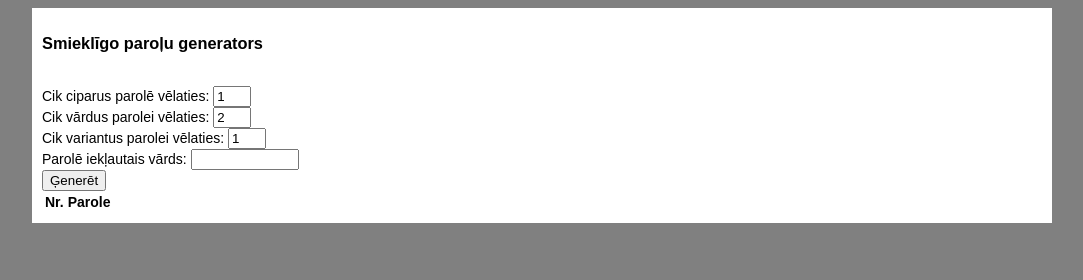
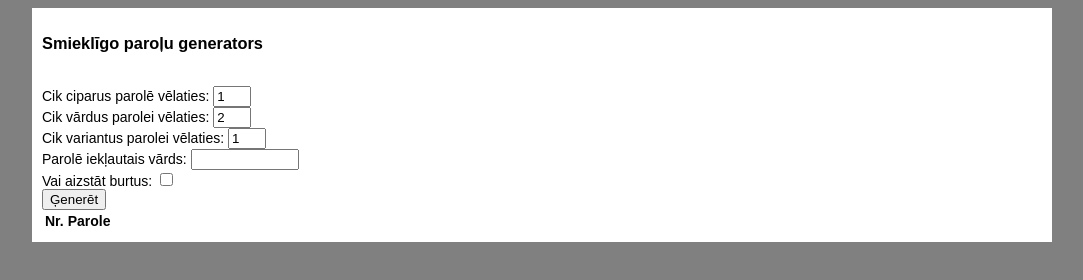
Before and after one commit to uldisgrunde/paroles, a plain HTML site: page index.html in a window 1280 px wide. Shown: the whole page, without its empty margins (98-1181 px from the left). Drawn offline with Linux system fonts and the light colour scheme.

Commit message:
Update index.html

```diff
--- a/index.html
+++ b/index.html
@@ -24,9 +24,10 @@
                     <input type="number" id="variant" value="1" min="1" max="10"><br>
                     Parolē iekļautais vārds:
                         <input type="text" id="word" ><br>
-                        <input type="button" value="Ģenerēt" onclick="gen()">
-                    <br>
-
+                   Vai aizstāt burtus:
+                    <input type="checkbox" id="code" ><br>
+                    <input type="button" value="Ģenerēt" onclick="gen()">
+                <br>
                 <table>
                     <thead>
                         <tr>
```
